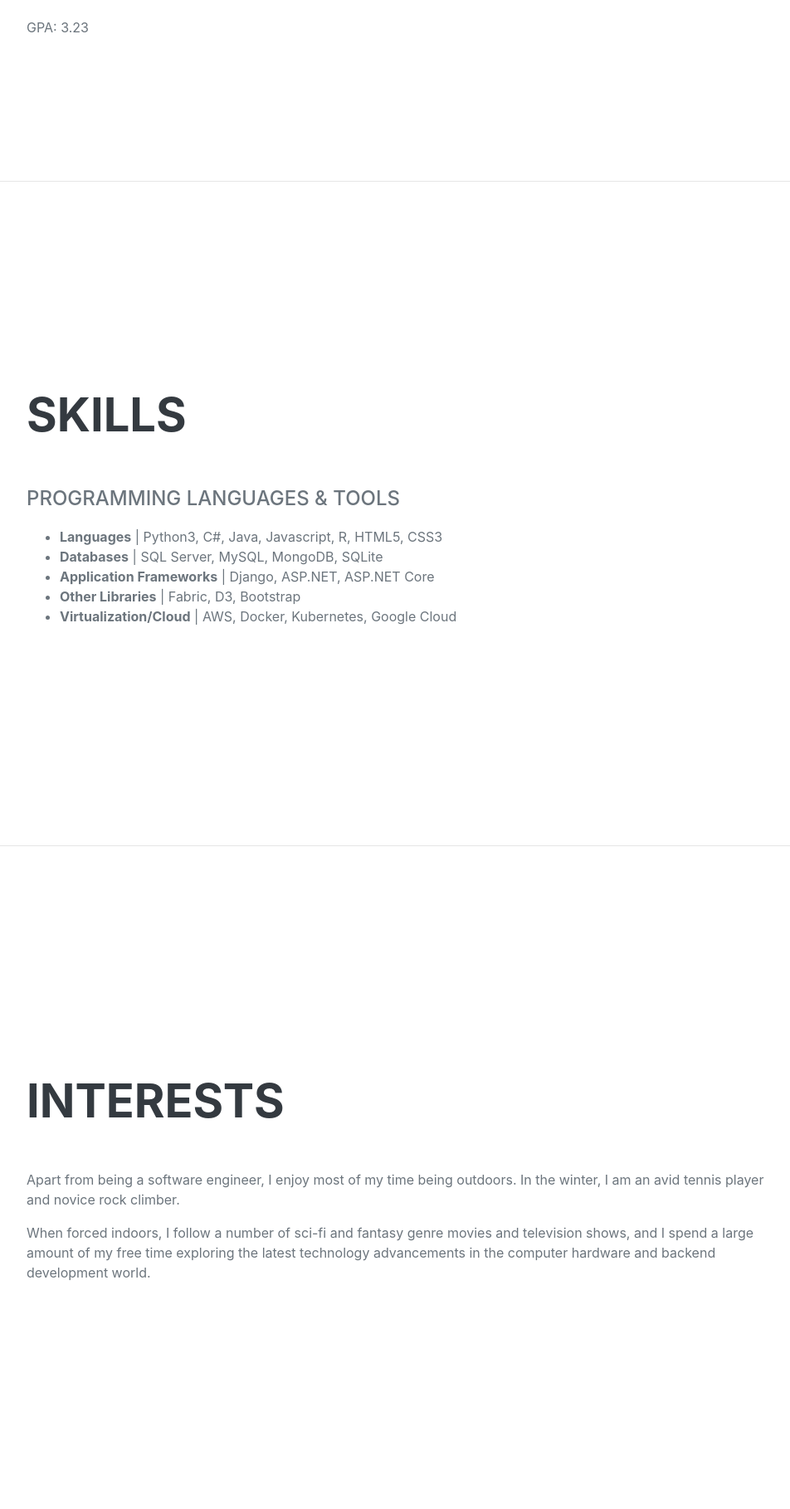
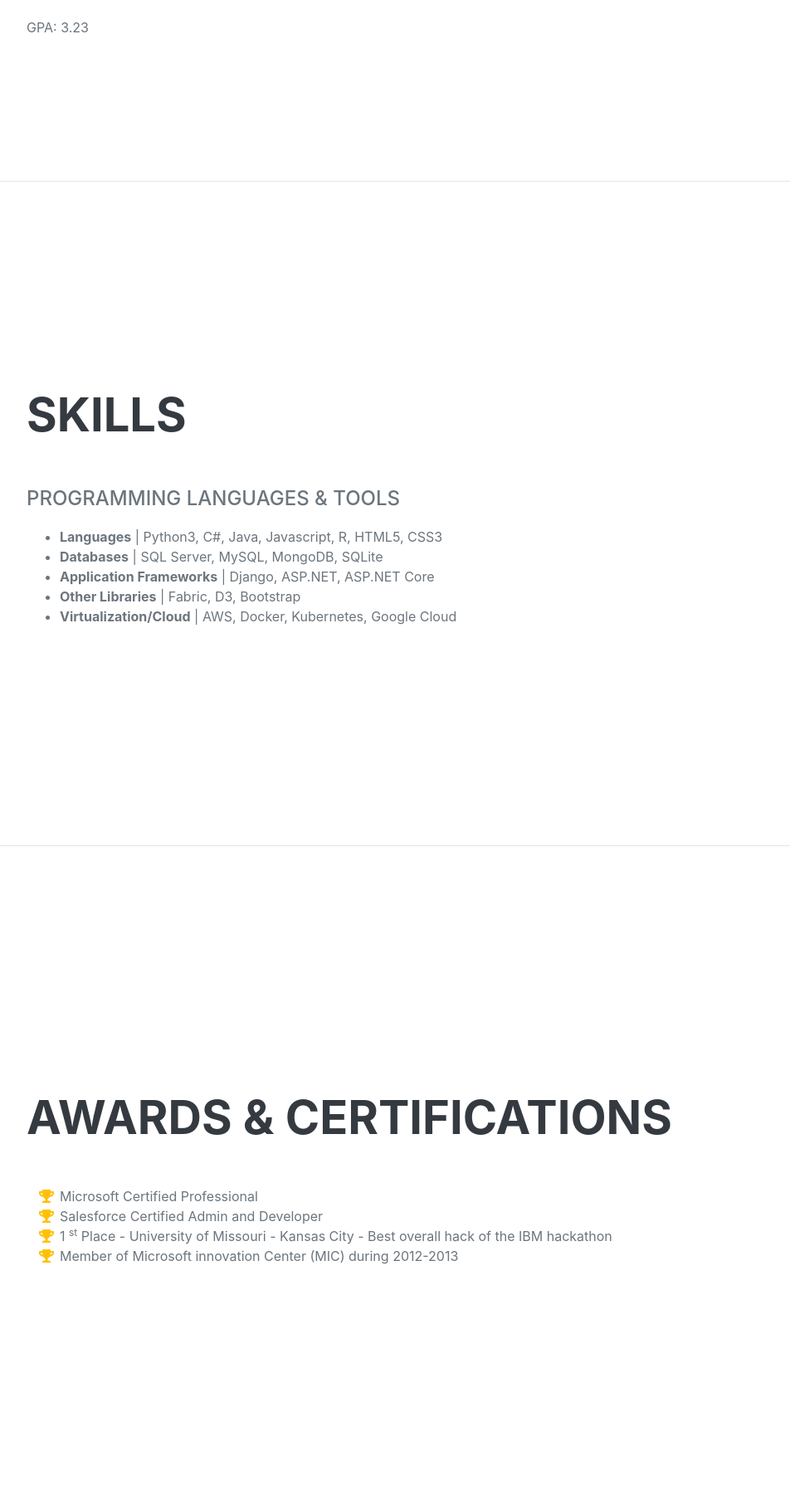
Before and after one commit to pramodhps58/saiparimisetty, a Django app: page / in a window 1280 px wide. Shown: the part 2280-4099 px from the top of the page at 83% size, without its empty margins (288-1240 px from the left). After the commit the page ends 3804 px from the top, so only its background shows below. Run offline with Django 3.2, Linux system fonts and the light colour scheme; some libraries are stand-ins or nearby versions; some web fonts are replaced.

```diff
--- a/core/templates/core/index.html
+++ b/core/templates/core/index.html
@@ -36,7 +36,6 @@
 				<li class="nav-item"><a class="nav-link js-scroll-trigger" href="#experience">Experience</a></li>
 				<li class="nav-item"><a class="nav-link js-scroll-trigger" href="#education">Education</a></li>
 				<li class="nav-item"><a class="nav-link js-scroll-trigger" href="#skills">Skills</a></li>
-				<li class="nav-item"><a class="nav-link js-scroll-trigger" href="#interests">Interests</a></li>
 				<li class="nav-item"><a class="nav-link js-scroll-trigger" href="#awards">Awards</a></li>
 			</ul>
 		</div>
@@ -144,18 +143,6 @@
 			</div>
 		</section>
 		<hr class="m-0" />
-		<!-- Interests-->
-		<section class="resume-section" id="interests">
-			<div class="resume-section-content">
-				<h2 class="mb-5">Interests</h2>
-				<p>Apart from being a software engineer, I enjoy most of my time being outdoors. In the winter, I am an avid
-					tennis player and novice rock climber.</p>
-				<p class="mb-0">When forced indoors, I follow a number of sci-fi and fantasy genre movies and television
-					shows, and I spend a large amount of my free time exploring the latest
-					technology advancements in the computer hardware and backend development world.</p>
-			</div>
-		</section>
-		<hr class="m-0" />
 		<!-- Awards-->
 		<section class="resume-section" id="awards">
 			<div class="resume-section-content">
```
Also changed, not shown: core/static/core/assets/img/profile.jpeg (deleted).
